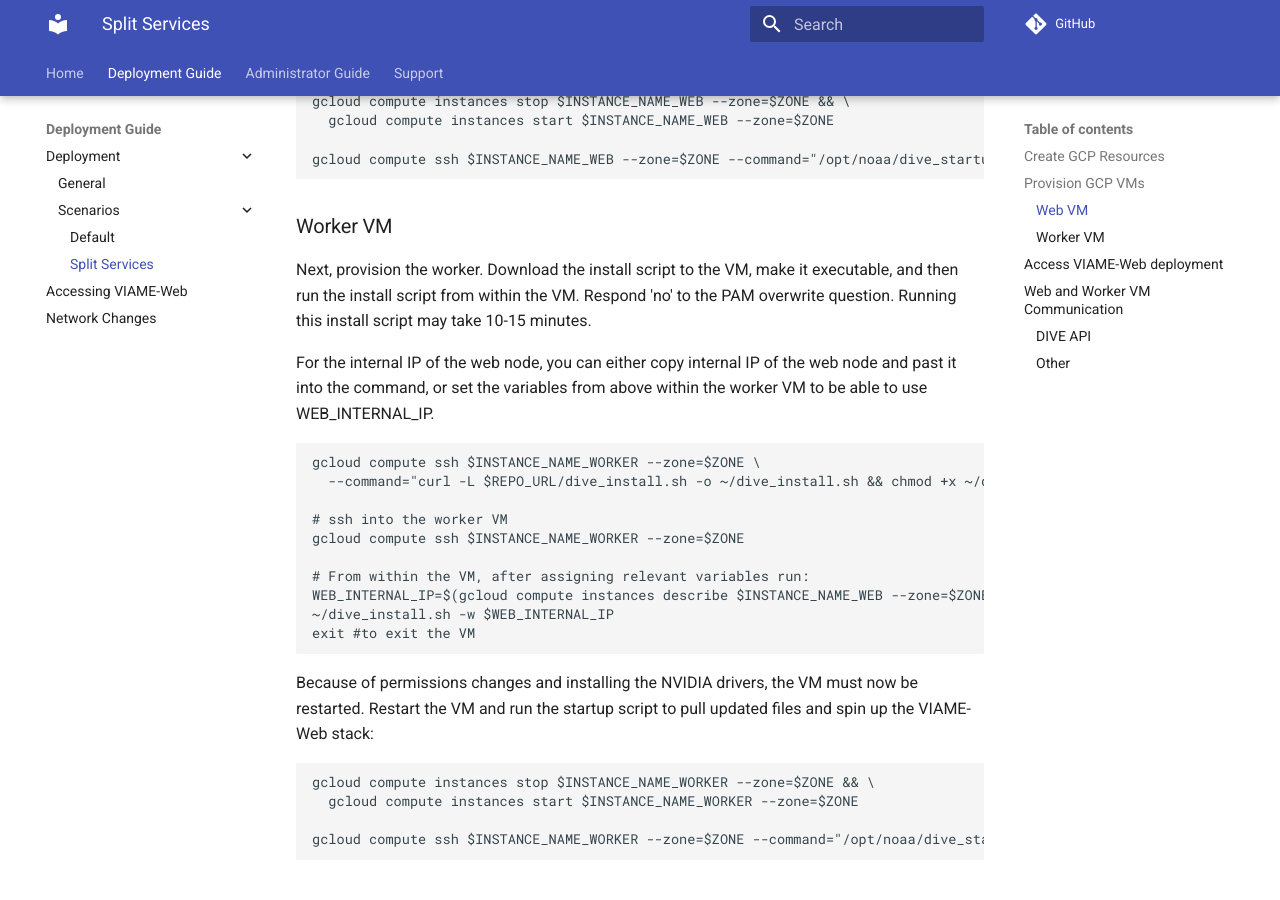
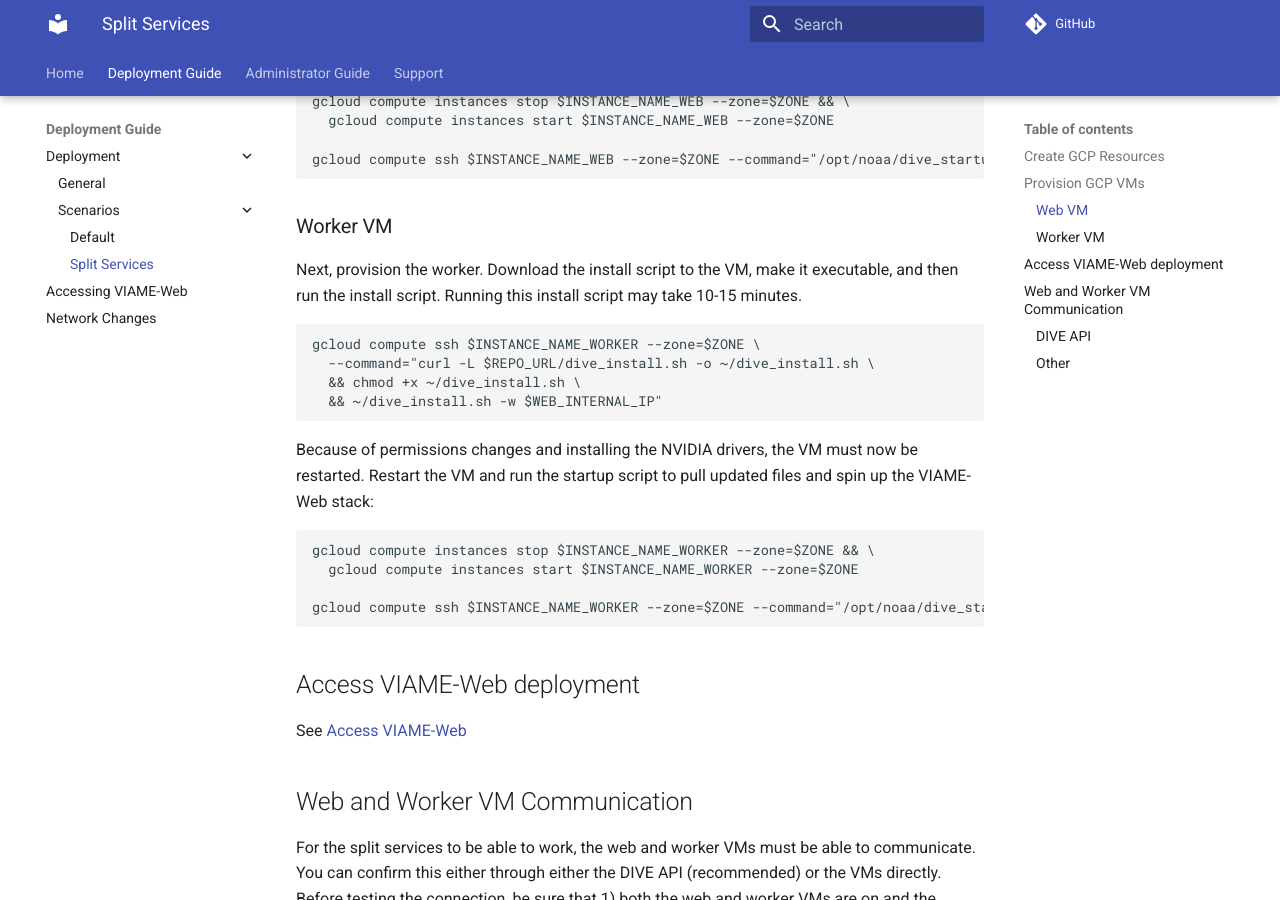
Before and after one commit to SWFSC/viame-web-noaa-gcp, an MkDocs documentation site: the page built from docs/deployment-split.md, in a window 1280 px wide and 900 px high, scrolled down 1294 px. Built offline with MkDocs 1.6.1 and Material for MkDocs 9.7.7, drawn with Linux system fonts in a browser that asks for light colours; comment, search, counter and statistics services are not loaded.

Commit message:
add code to get rid of overwrite question

````diff
--- a/docs/deployment-split.md
+++ b/docs/deployment-split.md
@@ -46,21 +46,13 @@ gcloud compute ssh $INSTANCE_NAME_WEB --zone=$ZONE --command="/opt/noaa/dive_sta
 
 ### Worker VM
 
-Next, provision the worker. Download the install script to the VM, make it executable, and then run the install script from within the VM. Respond 'no' to the PAM overwrite question. Running this install script may take 10-15 minutes.
-
-For the internal IP of the web node, you can either copy internal IP of the web node and past it into the command, or set the variables from above within the worker VM to be able to use WEB_INTERNAL_IP.
+Next, provision the worker. Download the install script to the VM, make it executable, and then run the install script. Running this install script may take 10-15 minutes.
 
 ``` bash
 gcloud compute ssh $INSTANCE_NAME_WORKER --zone=$ZONE \
-  --command="curl -L $REPO_URL/dive_install.sh -o ~/dive_install.sh && chmod +x ~/dive_install.sh"
-
-# ssh into the worker VM
-gcloud compute ssh $INSTANCE_NAME_WORKER --zone=$ZONE
-
-# From within the VM, after assigning relevant variables run:
-WEB_INTERNAL_IP=$(gcloud compute instances describe $INSTANCE_NAME_WEB --zone=$ZONE  --format='get(networkInterfaces[0].networkIP)')
-~/dive_install.sh -w $WEB_INTERNAL_IP
-exit #to exit the VM
+  --command="curl -L $REPO_URL/dive_install.sh -o ~/dive_install.sh \
+  && chmod +x ~/dive_install.sh \
+  && ~/dive_install.sh -w $WEB_INTERNAL_IP"
 ```
 
 Because of permissions changes and installing the NVIDIA drivers, the VM must now be restarted. Restart the VM and run the startup script to pull updated files and spin up the VIAME-Web stack:
````
Also changed, not shown: docs/deployment-default.md (+4 -9 lines), 1 other file.
